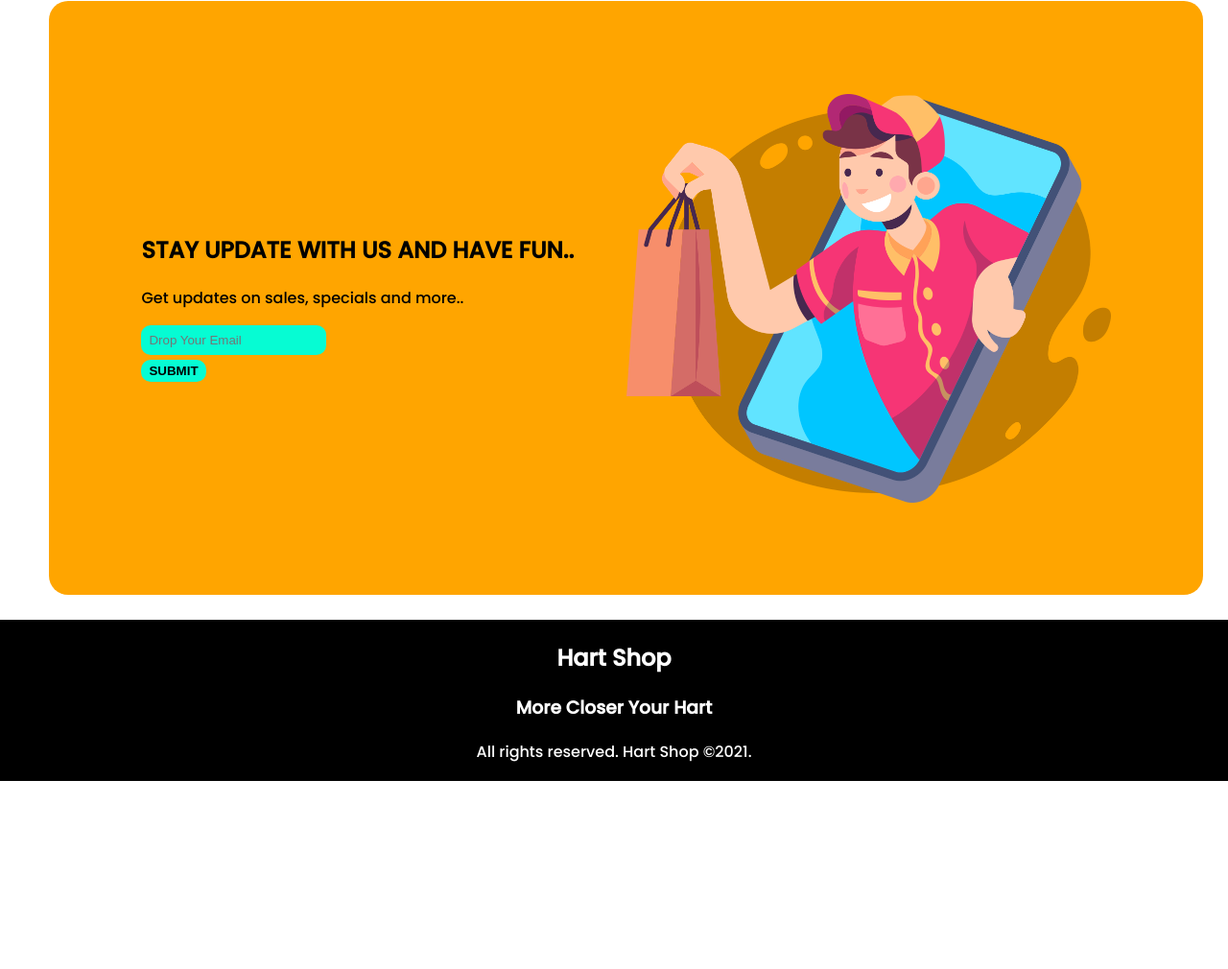
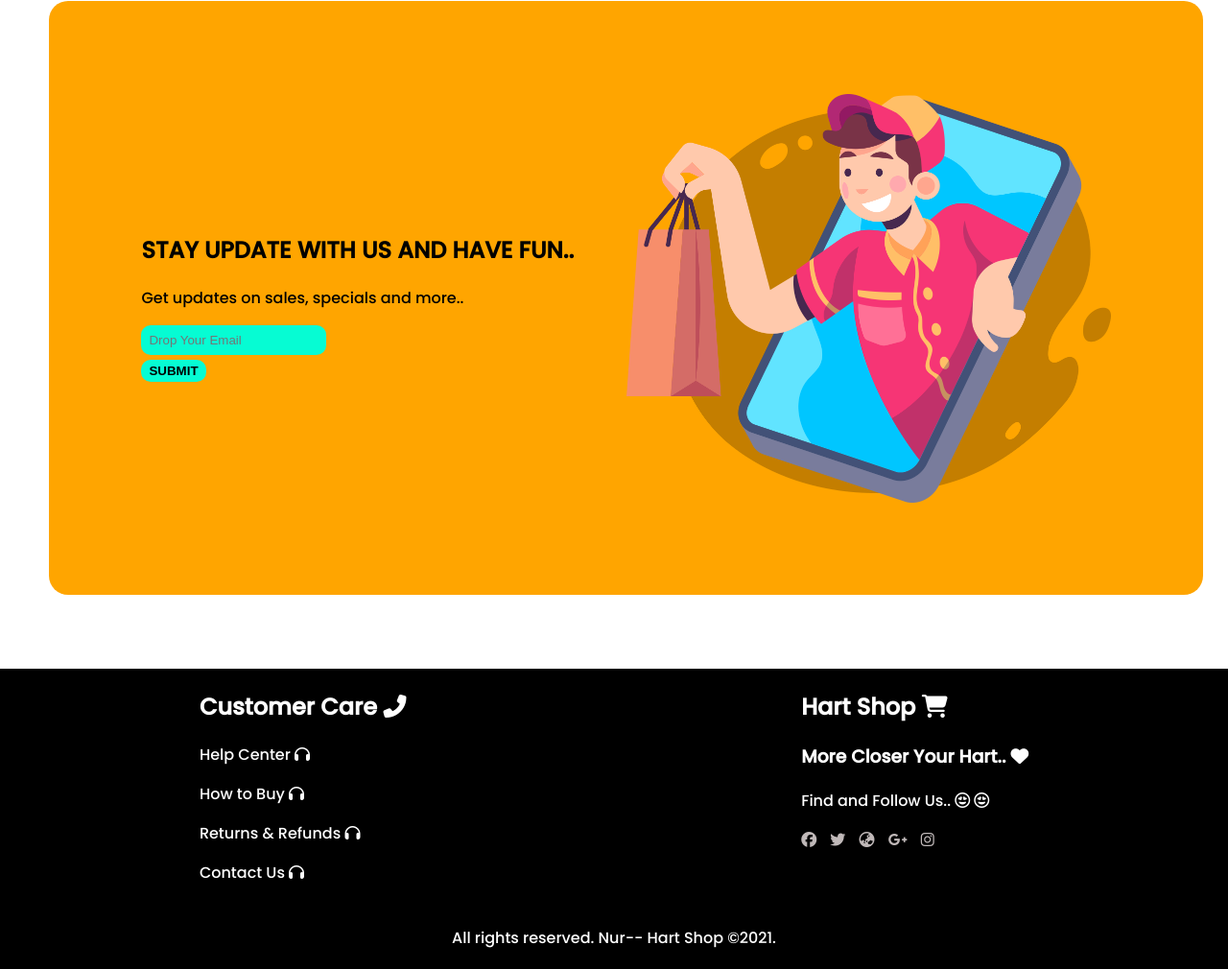
Before and after one commit to Nur-Alom/Heart-Shop, a plain HTML site: page index.html in a window 1280 px wide. Shown: the part 4991-6001 px from the top of the page at 96% size. Before the commit the page ends 5805 px from the top, so only its background shows below. Drawn offline with Linux system fonts and the light colour scheme.

Commit message:
all sectiom added

```diff
--- a/index.html
+++ b/index.html
@@ -37,7 +37,7 @@
                     </form>
                 </div>
                 <div class="nav-item">
-                    <a class="nav-link" href="">About us</a>
+                    <a class="nav-link" href="#About us">About us</a>
                     <a class="nav-link button">Login <i class="fas fa-sign-in-alt"></i></a>
                 </div>
             </div>
@@ -442,12 +442,29 @@
         </section>
     </main>
     <!-- Footer Start -->
-    <footer>
-        <div>
-            <h2>Hart Shop</h2>
-            <h3>More Closer Your Hart</h3>
-            <p>All rights reserved. Hart Shop ©2021.</p>
+    <footer id="About us">
+        <div class="footer">
+            <div class="support">
+                <h2>Customer Care <i class="fas fa-phone-alt"></i></h2>
+                <a href="">Help Center <i class="fas fa-headphones"></i></a>
+                <p><a href="">How to Buy <i class="fas fa-headphones"></i></a></p>
+                <p><a href="">Returns & Refunds <i class="fas fa-headphones"></i></a></p>
+                <p><a href="">Contact Us <i class="fas fa-headphones"></i></a></p>
+            </div>
+            <div class="shop-title">
+                <h2>Hart Shop <i class="fas fa-shopping-cart"></i></h2>
+                <h3>More Closer Your Hart.. <i class="fas fa-heart"></i></h3>
+                <p>Find and Follow Us.. <i class="far fa-grin-hearts"></i> <i class="far fa-grin-hearts"></i></p>
+                <a href="">
+                    <i id="socal-icon" class="fab fa-facebook"></i>
+                    <i id="socal-icon" class="fab fa-twitter"></i>
+                    <i id="socal-icon" class="fas fa-globe-asia"></i>
+                    <i id="socal-icon" class="fab fa-google-plus-g"></i>
+                    <i id="socal-icon" class="fab fa-instagram"></i>
+                </a>
+            </div>
         </div>
+        <p class="copy-right">All rights reserved. Nur-- Hart Shop ©2021.</p>
     </footer>
 </body>
 
--- a/style/style.css
+++ b/style/style.css
@@ -143,12 +143,30 @@ article img{
 
 /* Footer Section */
 
-footer{
+.footer{
     display: flex;
-    text-align: center;
-    justify-content: center;
+    justify-content: space-around;
     background-color: black;
     color: white;
     padding: 2px;
-    margin: 2% 0% 0% 0%;
+    margin: 6% 0% 0% 0%;
 }
+.support a{
+    text-decoration: none;
+    color: white;
+}
+.copy-right{
+    background-color: black;
+    color: white;
+    text-align: center;
+    margin-bottom: 0%;
+    margin-top: 0%;
+    padding: 25px 8px 20px 8px;
+}
+.shop-title a{
+    text-decoration: none;
+    color: #c0b9b9;
+}
+#socal-icon{
+    margin-right: 10px;
+}
```
